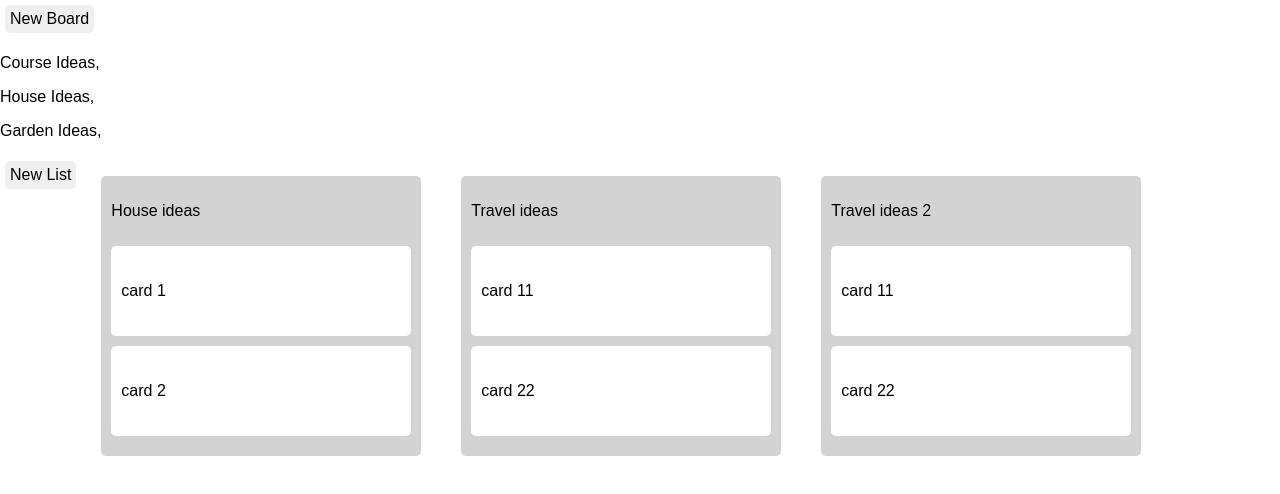
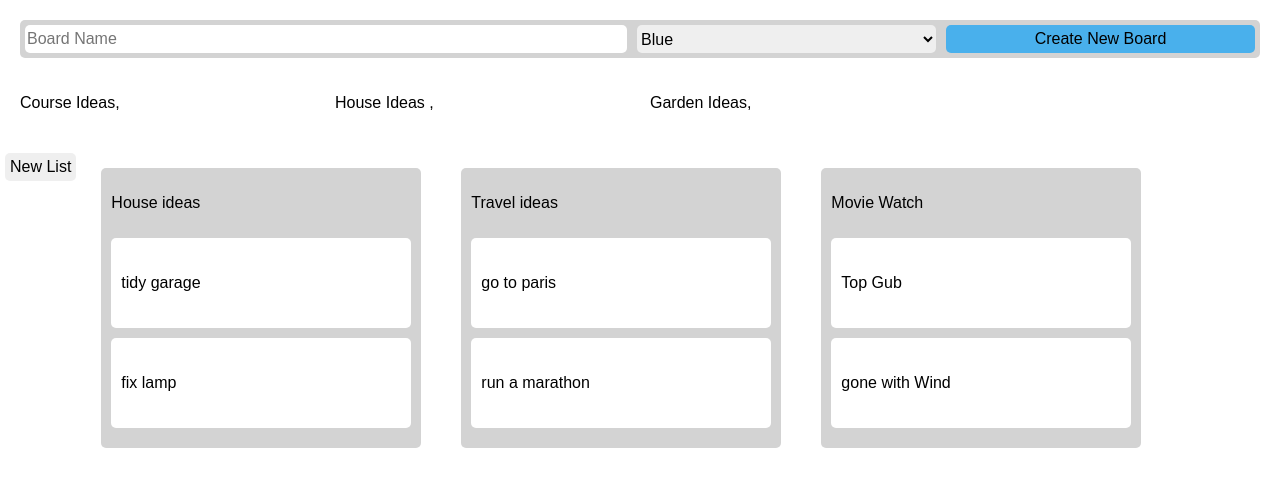
Before and after one commit to AndyCarr/cd01, a React (Create React App) app: page / in a window 1280 px wide. Shown: the top 494 px of the page. Built offline with nearby package versions, Linux system fonts and the light colour scheme.

Commit message:
CreateBoardForm Added

```diff
--- /dev/null
+++ b/src/components/CreateBoardForm.js
@@ -0,0 +1,53 @@
+import React from 'react'
+import PropTypes from 'prop-types'
+
+class CreateBoardForm extends React.Component {
+    state = {
+        title: '',
+        background: '#80ccff',
+
+    }
+    handleSubmit = (e) => {
+        e.preventDefault()
+        const board ={
+            title: this.state.title,
+            background: this.state.background,
+            createAt: new Date(),
+            user: 'abc123'
+        }
+        if(board.title && board.background) {
+            this.props.createNewBoard(board)
+        }
+    }
+    render() {
+        return (
+            <form
+                className="create-board-wrapper"
+                onSubmit ={this.handleSubmit} >
+                <input
+                    type="text"
+                    name="name"
+                    placeholder="Board Name"
+                    onChange={(e) => this.setState({ title: e.target.value})}
+                    />
+                <select name="background"
+                    onChange={(e) => this.setState({ background: e.target.value})}>
+                    <option value="#80ccff">Blue</option>
+                    <option value="#80ffaa">Green</option>
+                    <option value="#f94a1e">Red</option>
+                    <option value="#ffb3ff">Pink</option>
+                    <option value="#bf00ff">Purple</option>
+                    <option value="#ffad33">Orange</option>
+                </select>
+                <button type="submit">Create New Board</button>
+            </form>
+
+        )
+    }
+}
+
+CreateBoardForm.propTypes = {
+    createNewBoard: PropTypes.func.isRequired
+}
+
+export default CreateBoardForm
--- a/src/components/pages/Home.js
+++ b/src/components/pages/Home.js
@@ -1,26 +1,22 @@
 import React from 'react'
 import BoardPreview from '../BoardPreview'
 import PropTypes from 'prop-types'
+import CreateBoardForm from '../CreateBoardForm'
 
 class Home extends React.Component {
 
-newBoard = () => {
-    const board = {
-        title: "trips to take this year",
-        background: "#80ffaa",
-        createdAt: new Date()
-    }
-    this.props.createNewBoard(board)
-}
     render() {
         return (
             <div>
-            <button onClick={this.newBoard}>New Board </button>
-            {Object.keys(this.props.boards).map(key =>(
-                <BoardPreview
-                    key={key}
-                    boards={this.props.boards[key]} />))
-            }
+            <CreateBoardForm createNewBoard = {this.props.createNewBoard}/>
+                <div className='board-preview-wrapper'>
+                {
+                    Object.keys(this.props.boards).map(key =>(
+                    <BoardPreview
+                        key={key}
+                        boards={this.props.boards[key]} />))
+                }
+                </div>
             </div>
         )
     }
--- a/src/sampleData.js
+++ b/src/sampleData.js
@@ -6,7 +6,7 @@ const boards = [
       },
       {
         id: 2000,
-        title: 'House Ideas',
+        title: 'House Ideas ',
         background: '#80ccff',
       },
       {
@@ -24,11 +24,11 @@ const boards = [
         cards: [
           {
             id: 1,
-            text: 'card 1',
+            text: 'tidy garage',
           },
           {
             id: 2,
-            text: 'card 2',
+            text: 'fix lamp',
           },
         ],
       },
@@ -39,26 +39,26 @@ const boards = [
         cards: [
           {
             id: 11,
-            text: 'card 11',
+            text: 'go to paris',
           },
           {
             id: 22,
-            text: 'card 22',
+            text: 'run a marathon',
           },
         ],
       },
       {
         id: 300,
-        title: 'Travel ideas 2',
+        title: 'Movie Watch',
         board: 2000,
         cards: [
           {
             id: 11,
-            text: 'card 11',
+            text: 'Top Gub',
           },
           {
             id: 22,
-            text: 'card 22',
+            text: 'gone with Wind',
           },
         ],
       },
```
